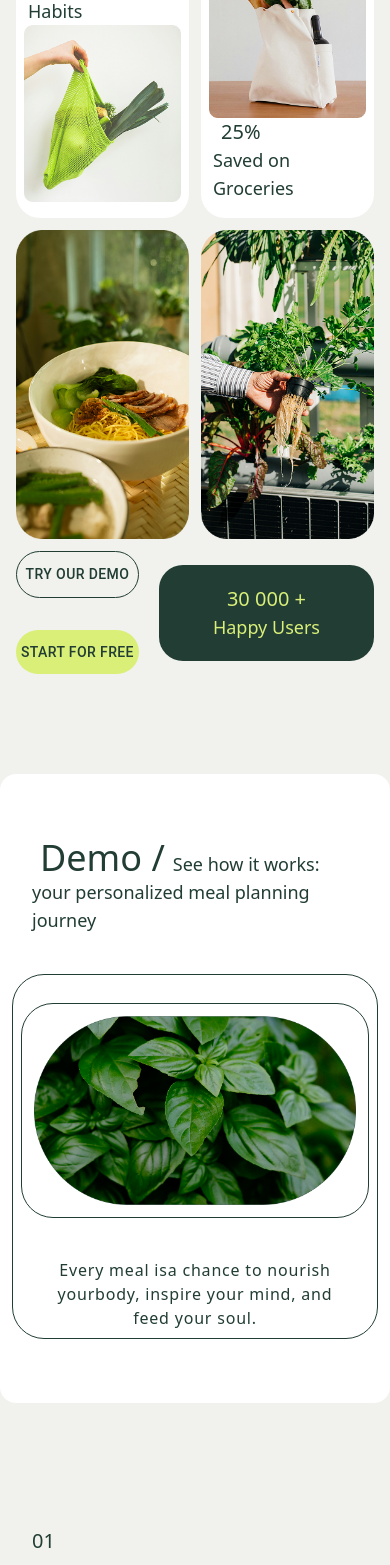
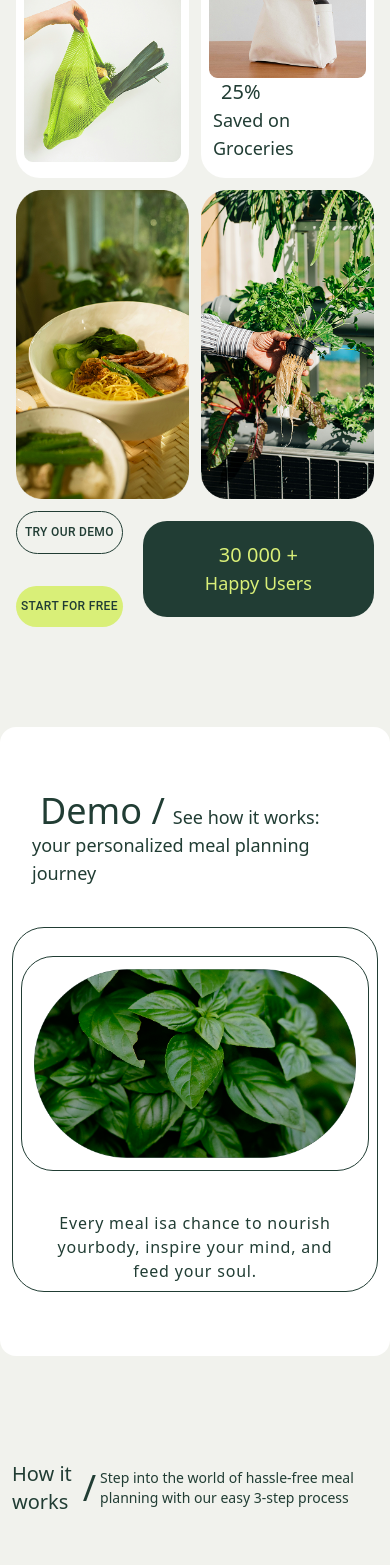
Before and after one commit to AtefFawz/ai_Chef, a Next.js app: page / in a window 390 px wide. Shown: the part 432-1997 px from the top of the page. Built offline with nearby package versions, Linux system fonts and the light colour scheme.

Commit message:
fixed Styling

```diff
--- a/src/app/aiChef/components/landing/benefits/BenefitCard.tsx
+++ b/src/app/aiChef/components/landing/benefits/BenefitCard.tsx
@@ -1,9 +1,9 @@
 "use client";
+import Image from "next/image";
+import { motion, easeInOut } from "framer-motion";
 import { BenefitsData } from "./BenefitsData";
 import BenefitCard from "./BeneFit";
-import Image from "next/image";
-import { motion, easeInOut } from "framer-motion";
-
+import Heading from "../../shared/components/Heading";
 export default function Benefits() {
   const { data, img, img2 } = BenefitsData;
   const parent = { visible: { transition: { staggerChildren: 0.2 } } };
@@ -21,12 +21,17 @@ export default function Benefits() {
   return (
     <section className=" text-[#213D34] bg-white w-full pb-26">
       {/*  */}
-      <motion.div
+      <div className="container mx-auto px-3 mt-26 h-full ">
+        <Heading
+          title="Benefits"
+          description="Get meal plans tailored to your unique dietary needs, preferences, and goals, ensuring a balanced and enjoyable diet."
+        />
+        <motion.article
           layout
           variants={parent}
           initial={"hidden"}
           whileInView="visible"
-        className="container mx-auto px-3 mt-26  grid grid-cols-2 md:grid-cols-4  gap-6 lg:gap-10 justify-between justify-items-between  h-full "
+          className="grid grid-cols-2 md:grid-cols-4  gap-6 lg:gap-10 justify-between justify-items-between"
         >
           <motion.div variants={child}>
             <BenefitCard item={data[0]} />
@@ -71,7 +76,8 @@ export default function Benefits() {
               className="object-cover"
             />
           </motion.div>
-      </motion.div>
+        </motion.article>
+      </div>
     </section>
   );
 }
--- a/src/app/aiChef/components/landing/home/Home.tsx
+++ b/src/app/aiChef/components/landing/home/Home.tsx
@@ -28,7 +28,7 @@ export default function Home() {
   return (
     <section
       id="home"
-      className=" w-full px-4 pt-42 pb-25 container mx-auto font-sans h-full text-[#213D34]"
+      className=" w-full px-4 pt-32 md:pt-42 pb-25 container mx-auto font-sans h-full text-[#213D34]"
     >
       <div className="flex flex-col justify-center items-center gap-y-5">
         <motion.h1
--- a/src/app/aiChef/components/landing/recipes/animation/Animated.tsx
+++ b/src/app/aiChef/components/landing/recipes/animation/Animated.tsx
@@ -30,7 +30,7 @@ export const RecipeItem = ({ recipe }: { recipe: DataRecipes }) => {
         <p className="text-sm lg:text-lg">{recipe.description}</p>
         {/* Button */}
         <div
-          className="xl:w-[30%] w-[90%] md:w-[70%]"
+          className="xl:w-[30%] w-full md:w-[70%]"
           onClick={runAnimatedSequence}
         >
           <Buttons content={`${recipe.textButton} `} bg="#d9ef78" border="1" />
--- a/src/app/aiChef/components/landing/works/Work.tsx
+++ b/src/app/aiChef/components/landing/works/Work.tsx
@@ -8,6 +8,7 @@ import Button from "../../shared/components/Button";
 import ArrowForwardIcon from "@mui/icons-material/ArrowForward";
 import ArrowBackIcon from "@mui/icons-material/ArrowBack";
 import { motion, AnimatePresence, easeInOut } from "framer-motion";
+import Heading from "../../shared/components/Heading";
 export default function Work() {
   const [selected, setSelected] = useState(works[0]);
   const handleNextWork = useCallback(() => {
@@ -47,7 +48,11 @@ export default function Work() {
     [handlePrevWork, handleNextWork]
   );
   return (
-    <section className="container mx-auto px-3 w-full mt-26 text-[#213D34]">
+    <section className="container mx-auto px-3 lg:px-8 w-full mt-26 text-[#213D34]">
+      <Heading
+        title="How it works"
+        description="Step into the world of hassle-free meal planning with our easy 3-step process"
+      />
       <div className="flex flex-col md:flex-row w-full justify-around gap-10 p-5">
         <div className="max-w-lg">
           <h1 className="text-xl md:text-2xl lg:text-3xl xl:text-4xl">{`0${selected.id}`}</h1>
--- a/src/app/aiChef/components/shared/components/Button.tsx
+++ b/src/app/aiChef/components/shared/components/Button.tsx
@@ -32,7 +32,12 @@ export default function Buttons({
       style={{ width: size, backgroundColor: bg }}
     >
       <Button
-        sx={{ color: textColor, padding: "10px 5px", minWidth: mainWidth }}
+        sx={{
+          color: textColor,
+          padding: "10px 5px",
+          minWidth: mainWidth,
+          fontSize: "12px",
+        }}
         onClick={onClick}
         className="w-full h-full "
       >
--- a/src/app/aiChef/components/ui/Footer.tsx
+++ b/src/app/aiChef/components/ui/Footer.tsx
@@ -52,11 +52,10 @@ export default function Footer() {
             <WhatsAppIcon sx={btn} />
           </figure>
         </article>
-        <p className="text-sm md:text-lg w-full text-[#F1F2ED]">
-          © 2064 AIChefMate. All rights reserved. | Privacy Policy | Terms of
-          Use
-        </p>
       </section>
+      <p className="text-sm md:text-lg w-full text-[#F1F2ED] container px-8 my-5">
+        © 2064 AIChefMate. All rights reserved. | Privacy Policy | Terms of Use
+      </p>
     </footer>
   );
 }
--- a/src/app/aiChef/components/ui/Navbar.tsx
+++ b/src/app/aiChef/components/ui/Navbar.tsx
@@ -110,7 +110,7 @@ export default function Navbar() {
             </nav>
           </header>
         </div>
-        {/* Navbar Tow */}
+        {/* Navbar Tow Mobil*/}
         <header className="md:hidden max-w-full pb-5 z-10 ">
           <nav
             className="md:hidden px-5 pt-5 flex justify-between items-center"
--- a/src/app/globals.css
+++ b/src/app/globals.css
@@ -1,9 +1,4 @@
 @import "tailwindcss";
-
-/* :root {
-  --background: #ffffff;
-  --foreground: #171717;
-} */
 
 @media (prefers-color-scheme: dark) {
   :root {
@@ -17,7 +12,7 @@
 
 body {
   font-family: Arial, Helvetica, sans-serif;
-  color:var(--color)
+  color: var(--color);
 }
 html {
   scroll-behavior: smooth;
@@ -27,7 +22,7 @@ html {
 }
 #navHide.showNav {
   transform: translateY(0);
-  transition: 0.8s all ease-in-out;
+  transition: 0.6s all ease-in-out;
   backdrop-filter: blur(16px);
   margin-top: 30px;
   height: 100vh;
@@ -39,12 +34,14 @@ hr {
   border: 1px solid var(--color);
   border-radius: 50%;
   padding: 10px;
+  background-color: var(--color2) !important;
+  color: var(--color2);
 }
-#close:hover {
-  background-color: var(--color);
-  color: white;
+#close:active {
+  background-color: var(--color) !important;
+  color: black;
   cursor: pointer;
-  border: none;
+  /* border: none; */
   transition: 0.5s all ease-in-out;
   animation: rotate 0.5s;
 }
```
Lines whose indentation alone changed are shown as unchanged.
